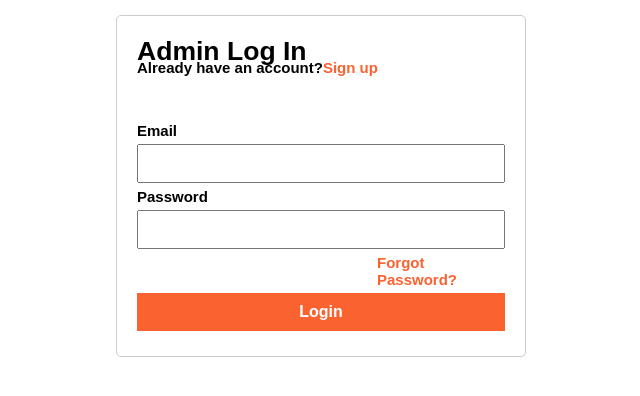
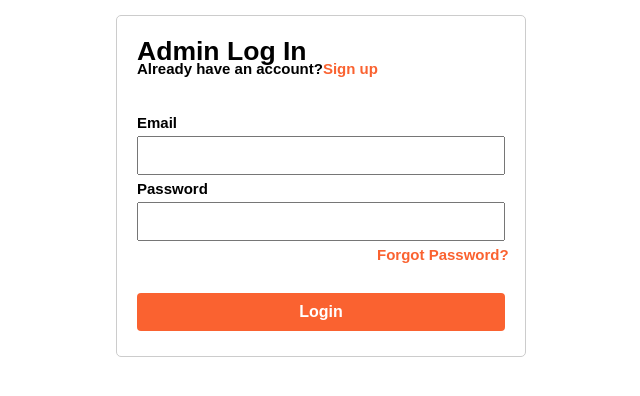
Before and after one commit to dijayst/cyberex, a plain HTML site: page Login.html in a window 1280 px wide. Shown: the whole page, without its empty margins (319-959 px from the left). Drawn offline with Linux system fonts and the light colour scheme.

Commit message:
complete

```diff
--- a/Login.html
+++ b/Login.html
@@ -14,7 +14,7 @@
             .container {
                 width: 410px;
                 height: 342px;
-                margin: auto;
+                margin: auto ;
                 padding: 20px;
                 border: 1px solid #ccc;
                 border-radius: 5px;
@@ -26,6 +26,7 @@
                 box-sizing: border-box;
             }
             input[type="submit"] {
+                margin-top: 30px;
                 background-color: #FA6230;
                 width: 100%;
                 color: white;
@@ -33,7 +34,7 @@
                 cursor: pointer;
             }
             input[type="submit"]:hover {
-                background-color: #ddd;
+
                 color: #414141;
             }
             .error {
@@ -64,9 +65,10 @@
     <span id="passwordError" class="error"></span>
 
 </div>
-<p style="margin-left: 240px;color: #FA6230;font-size: 15px;">Forgot Password?</p>
-
-        <input style="font-size: 16px;font-weight:700;" type="submit" value="Login">
+<div>
+    <p style="margin-left: 240px;color: #FA6230;font-size: 15px;white-space: nowrap;">Forgot Password?</p>
+</div>
+        <input style="font-size: 16px;font-weight:700; border-radius: 4px;" type="submit" value="Login">
     </form>
 </div>
     <script>
--- a/mystyle.css
+++ b/mystyle.css
@@ -195,15 +195,18 @@ flex-direction: row;
  height: 100%;
   border-left: none;
   background-color: #FFFFFF;
-
-
-}
+  transition: 0.5;
+}
+
+
+
 .flexcontainer{
 
     display: flex;
     flex-direction: row;
     justify-content: flex-start;
     margin-top: 30px;
+
 }
 .flexcontainer1{
     display: flex;
@@ -1470,7 +1473,7 @@ font-weight: 700;
 .label1{
   font-size: 15px;
   font-weight: 700;
-  margin-top: -55px;
+  margin-top: -45px;
   display: flex;
   flex-direction: row;
   }
```
